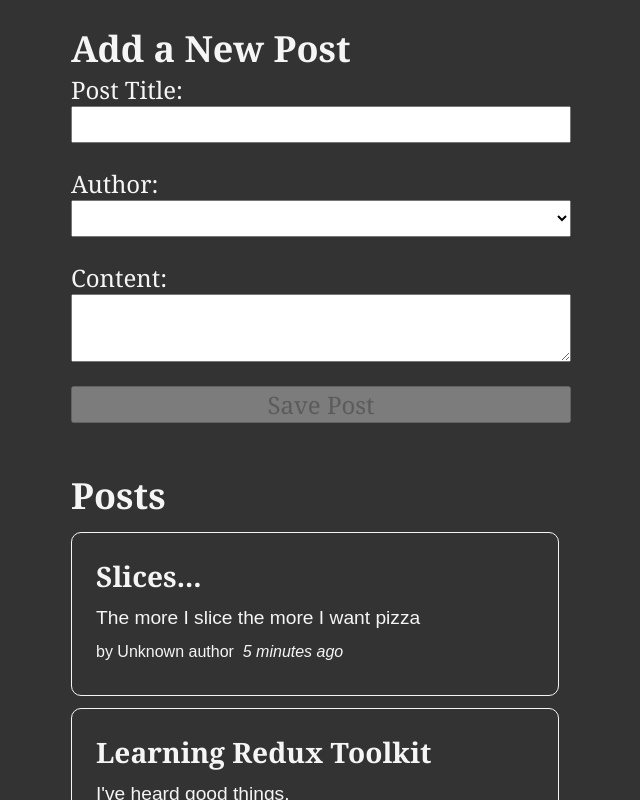
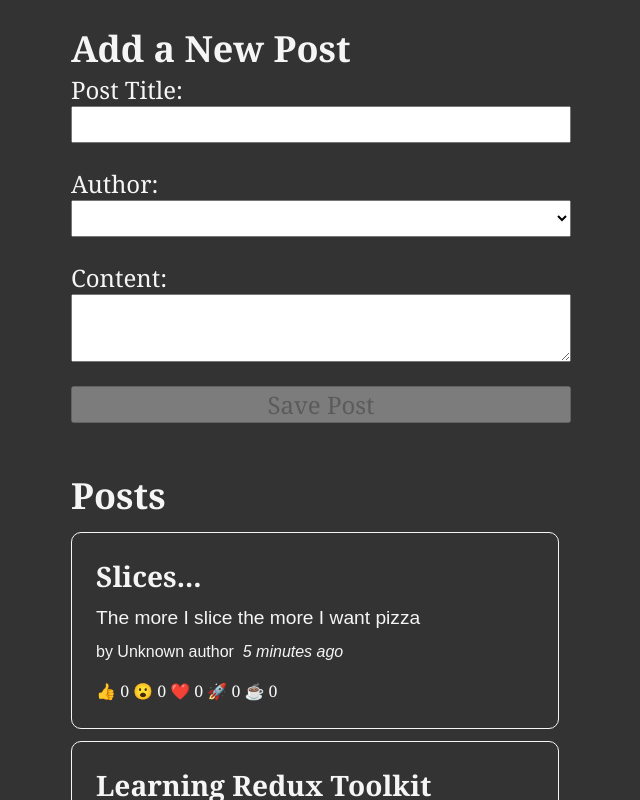
Before and after one commit to floydcoder/Redux-Create-Simple-Post, a React (Create React App) app: page / in a window 1280 px wide. Shown: the top 800 px of the page, without its empty margins (319-959 px from the left). Built offline with nearby package versions, Linux system fonts and the light colour scheme.

Commit message:
add emoji to post

```diff
--- a/src/features/posts/PostList.js
+++ b/src/features/posts/PostList.js
@@ -2,6 +2,7 @@
 import { selectAllPosts } from './postSlice';
 import PostAuthor from './PostAuthor';
 import TimeAgo from './TimeAgo';
+import ReactionsButtons from './ReactionsButtons';
 
 const PostList = () => {
   /*
@@ -26,6 +27,7 @@
         <PostAuthor userId={post.userId} />
         <TimeAgo timestamp={post.date} />
       </p>
+      <ReactionsButtons post={post} />
     </article>
   ));
 
--- /dev/null
+++ b/src/features/posts/ReactionsButtons.js
@@ -0,0 +1,31 @@
+import { useDispatch } from 'react-redux';
+import { reactionAdded } from './postSlice';
+
+const reactionEmoji = {
+  thumbsUp: '👍',
+  wow: '😮',
+  heart: '❤️',
+  rocket: '🚀',
+  coffee: '☕',
+};
+
+const ReactionsButtons = ({ post }) => {
+  const dispatch = useDispatch();
+
+  const reactionButtons = Object.entries(reactionEmoji).map(([name, emoji]) => {
+    return (
+      <button
+        key={name}
+        type='button'
+        className='reactionButton'
+        onClick={() =>
+          dispatch(reactionAdded({ postId: post.id, reaction: name }))
+        }>
+        {emoji} {post.reactions[name]}
+      </button>
+    );
+  });
+  return <div>{reactionButtons}</div>;
+};
+
+export default ReactionsButtons;
--- a/src/features/posts/postSlice.js
+++ b/src/features/posts/postSlice.js
@@ -10,12 +10,26 @@
     title: 'Learning Redux Toolkit',
     content: "I've heard good things.",
     date: sub(new Date(), { minutes: 10 }).toISOString(),
+    reactions: {
+      thumbsUp: 0,
+      wow: 0,
+      heart: 0,
+      rocket: 0,
+      coffee: 0,
+    },
   },
   {
     id: '2',
     title: 'Slices...',
     content: 'The more I slice the more I want pizza',
     date: sub(new Date(), { minutes: 5 }).toISOString(),
+    reactions: {
+      thumbsUp: 0,
+      wow: 0,
+      heart: 0,
+      rocket: 0,
+      coffee: 0,
+    },
   },
 ];
 
@@ -40,14 +54,28 @@
             content,
             date: new Date().toISOString(),
             userId,
+            reactions: {
+              thumbsUp: 0,
+              wow: 0,
+              heart: 0,
+              rocket: 0,
+              coffee: 0,
+            },
           },
         };
       },
+    },
+    reactionAdded(state, action) {
+      const { postId, reaction } = action.payload;
+      const existingPost = state.find((post) => post.id === postId);
+      if (existingPost) {
+        existingPost.reactions[reaction]++;
+      }
     },
   },
 });
 
 // Exports
 export const selectAllPosts = (state) => state.posts;
-export const { postAdded } = postSlice.actions;
+export const { postAdded, reactionAdded } = postSlice.actions;
 export default postSlice.reducer;
```
